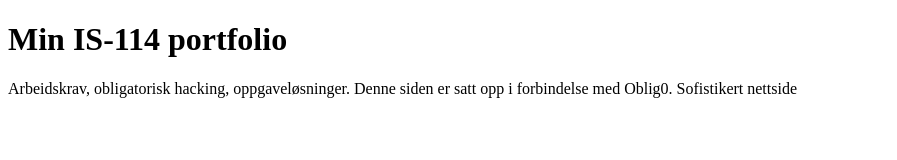
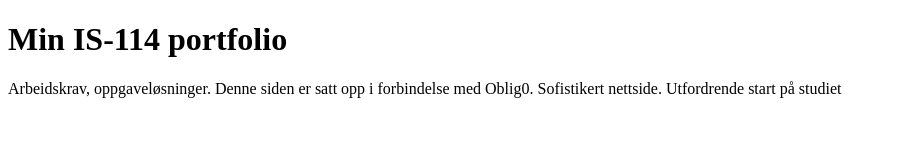
Before and after one commit to Sti-GIT/OBLIG0, a plain HTML site: page docs/index.html in a window 1280 px wide. Shown: the whole page, without its empty margins (0-897 px from the left). Drawn offline with Linux system fonts and the light colour scheme.

Commit message:
siste commit

```diff
--- a/docs/index.html
+++ b/docs/index.html
@@ -7,6 +7,6 @@
 	</head>
 	<body>
 		<h1>Min IS-114 portfolio</h1>
-		<p>Arbeidskrav, obligatorisk hacking, oppgaveløsninger. Denne siden er satt opp i forbindelse med Oblig0. Sofistikert nettside
+		<p>Arbeidskrav, oppgaveløsninger. Denne siden er satt opp i forbindelse med Oblig0. Sofistikert nettside. Utfordrende start på studiet
 		</body>
 </html>
```
